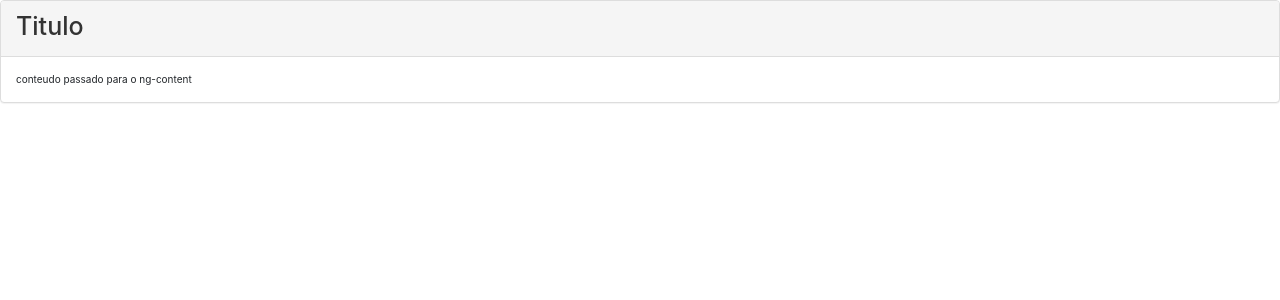
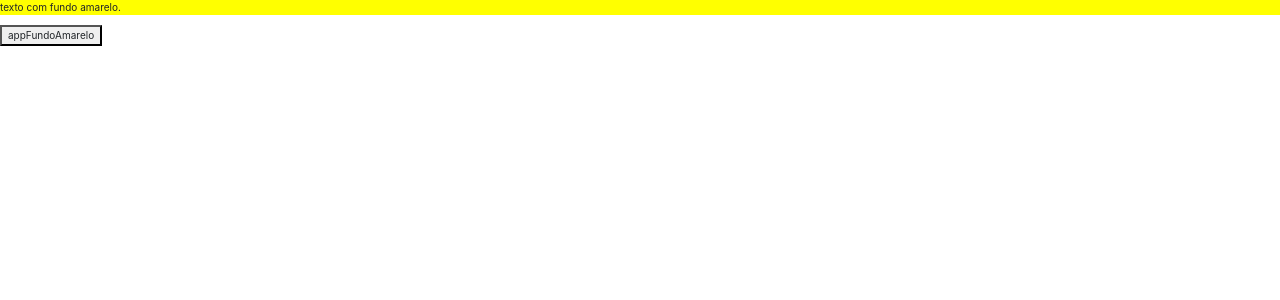
Before and after one commit to thonecardoso/angular-diretivas, an Angular app: page / in a window 1280 px wide. Shown: the top 300 px of the page. Built offline with nearby package versions, Linux system fonts and the light colour scheme.

Commit message:
diretivas-customizadas

```diff
--- a/src/app/app.component.html
+++ b/src/app/app.component.html
@@ -4,11 +4,12 @@
 <!--<app-diretiva-ngclass></app-diretiva-ngclass>-->
 <!--<app-diretiva-ngstyle></app-diretiva-ngstyle>-->
 <!--<app-operador-elvis></app-operador-elvis>-->
-<app-exemplo-ng-content>
+<!--<app-exemplo-ng-content>
   <div class="titulo">
     <h1>Titulo</h1>
   </div>
   <div class="corpo">
     conteudo passado para o ng-content
   </div>
-</app-exemplo-ng-content>
+</app-exemplo-ng-content>-->
+<app-diretivas-customizadas></app-diretivas-customizadas>
--- a/src/app/app.module.ts
+++ b/src/app/app.module.ts
@@ -12,6 +12,8 @@
 import {FormsModule} from '@angular/forms';
 import { OperadorElvisComponent } from './operador-elvis/operador-elvis.component';
 import { ExemploNgContentComponent } from './exemplo-ng-content/exemplo-ng-content.component';
+import { FundoAmareloDirective } from './shared/fundo-amarelo.directive';
+import { DiretivasCustomizadasComponent } from './diretivas-customizadas/diretivas-customizadas.component';
 
 @NgModule({
   declarations: [
@@ -22,7 +24,9 @@
     DiretivaNgclassComponent,
     DiretivaNgstyleComponent,
     OperadorElvisComponent,
-    ExemploNgContentComponent
+    ExemploNgContentComponent,
+    FundoAmareloDirective,
+    DiretivasCustomizadasComponent
   ],
     imports: [
         BrowserModule,
--- /dev/null
+++ b/src/app/diretivas-customizadas/diretivas-customizadas.component.html
@@ -0,0 +1,5 @@
+<p appFundoAmarelo>
+  texto com fundo amarelo.
+</p>
+
+<button appFundoAmarelo>appFundoAmarelo</button>
--- /dev/null
+++ b/src/app/diretivas-customizadas/diretivas-customizadas.component.ts
@@ -0,0 +1,15 @@
+import { Component, OnInit } from '@angular/core';
+
+@Component({
+  selector: 'app-diretivas-customizadas',
+  templateUrl: './diretivas-customizadas.component.html',
+  styleUrls: ['./diretivas-customizadas.component.scss']
+})
+export class DiretivasCustomizadasComponent implements OnInit {
+
+  constructor() { }
+
+  ngOnInit(): void {
+  }
+
+}
--- /dev/null
+++ b/src/app/shared/fundo-amarelo.directive.ts
@@ -0,0 +1,18 @@
+import { Directive, ElementRef, Renderer2 } from '@angular/core';
+
+@Directive({
+  selector: 'p[appFundoAmarelo]'
+})
+export class FundoAmareloDirective {
+
+  constructor(private elementRef: ElementRef, private renderer2: Renderer2) {
+    // console.log(this.elementRef);
+    // this.elementRef.nativeElement.style.backgroundColor = 'yellow';
+    this.renderer2.setStyle(
+      this.elementRef.nativeElement,
+      'background-color',
+      'yellow'
+    );
+  }
+
+}
```
Also changed, not shown: src/app/diretivas-customizadas/diretivas-customizadas.component.scss (added), 2 other files (tests, documents, lock files or other folders).
